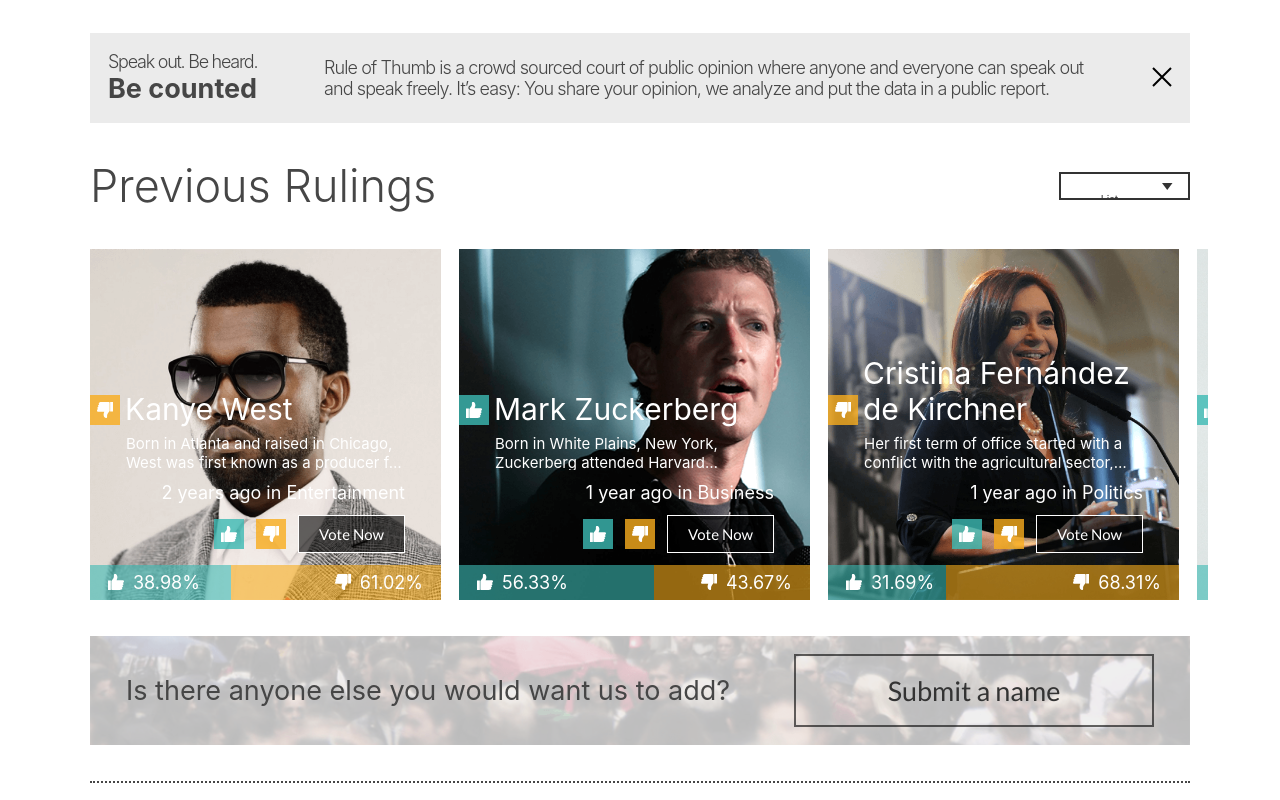
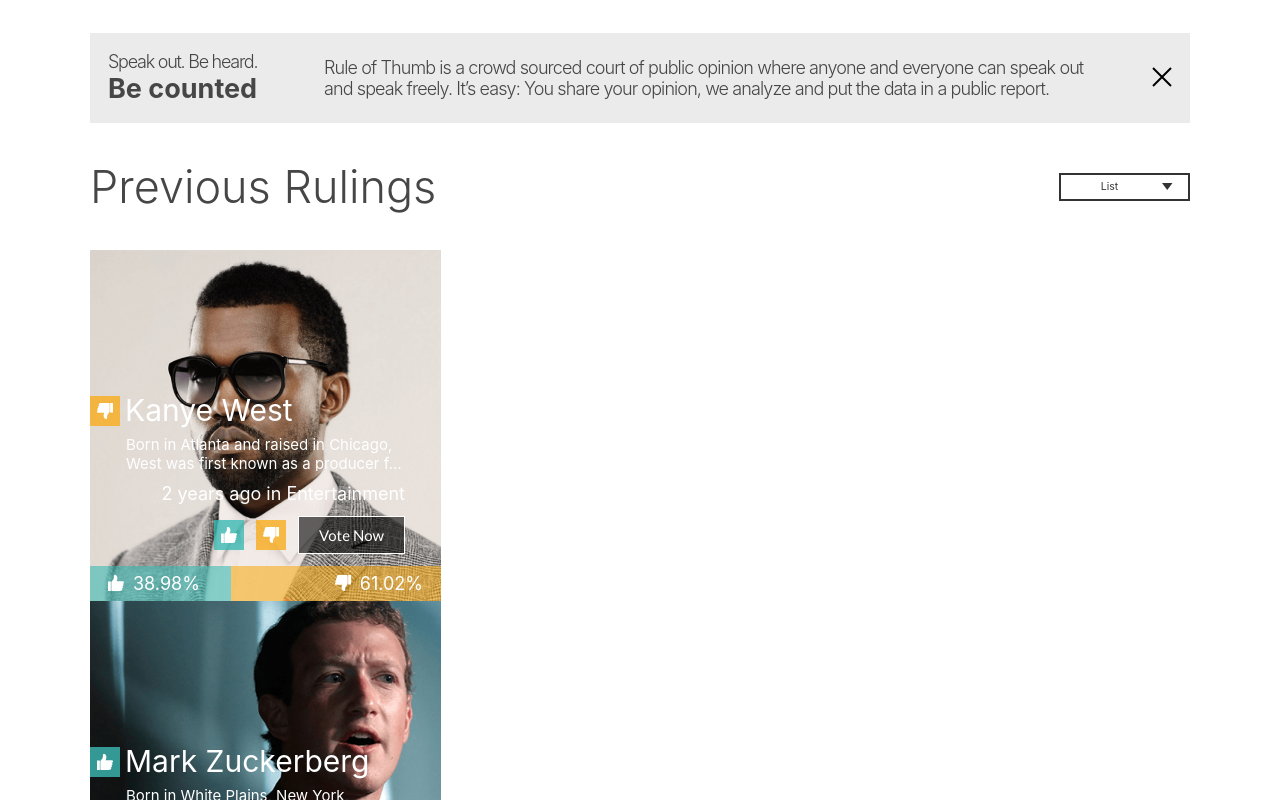
Before and after one commit to dannydj/rule-of-thumb, a React (Create React App) app: page / in a window 1280 px wide. Shown: the part 703-1503 px from the top of the page. Built offline with nearby package versions, Linux system fonts and the light colour scheme.

Commit message:
Using styled components in CardContainer

```diff
--- a/src/components/CardsContainer/index.tsx
+++ b/src/components/CardsContainer/index.tsx
@@ -4,7 +4,7 @@
 import useLocalStorage from '../../hooks/useLocalStorage'
 import Character from '../../types/Character'
 import Card from '../Card'
-import './styles.css'
+import { Container, TopContent } from './styles'
 
 export default function CardsContainer(): JSX.Element {
   const { currentCharacters } = useLocalStorage()
@@ -16,8 +16,8 @@
 
   return (
     <div>
-      <div className="title">
-        <div>Previous Rulings</div>
+      <TopContent>
+        <div className="title">Previous Rulings</div>
         <Select
           options={options}
           value={find(options, option => option.value === selectedView)}
@@ -26,12 +26,12 @@
           classNamePrefix="select"
           isSearchable={false}
         />
-      </div>
-      <div className="container">
+      </TopContent>
+      <Container>
         {map(currentCharacters, (character: Character, index: number) => (
           <Card key={index} character={character} />
         ))}
-      </div>
+      </Container>
     </div>
   )
 }
--- a/src/components/CardsContainer/styles.css
+++ /dev/null
@@ -1,122 +0,0 @@
-.title {
-  color: #464646;
-  font-weight: 300;
-  font-size: 24px;
-  line-height: 29px;
-  padding-bottom: 24px;
-}
-
-.title .selector {
-  display: none;
-}
-
-.container {
-  display: flex;
-  flex-direction: row;
-  align-items: center;
-  justify-content: space-between;
-  overflow-x: auto;
-  flex-wrap: nowrap;
-  margin-left: -1rem;
-  margin-right: -1rem;
-  padding-left: 1rem;
-  padding-right: 1rem;
-  -webkit-overflow-scrolling: touch;
-}
-
-@media (min-width: 768px) {
-  .title {
-    font-size: 29px;
-    padding-bottom: 28px;
-    display: flex;
-    flex-direction: row;
-    justify-content: space-between;
-    align-items: center;
-  }
-
-  .title .select-container {
-    height: 28px;
-  }
-
-  .title .select-container .select__control {
-    display: flex;
-    flex-direction: row;
-    border: 2px solid #333333;
-    width: 131px;
-    height: 28px;
-    min-height: 28px;
-    appearance: none;
-    -webkit-appearance: none;
-    -moz-appearance: none;
-    border-radius: 0;
-    box-shadow: none;
-  }
-
-  .title .select-container .select__control .select__value-container {
-    height: 100%;
-    padding: 0;
-  }
-
-  .title .select-container .select__control .select__value-container .select__single-value {
-    font-size: 10.5px;
-    font-weight: 400;
-    height: 100%;
-    width: 93px;
-    text-align: center;
-    margin-top: -2.5px;
-  }
-
-  .title .select-container .select__control .select__indicators {
-    height: 100%;
-  }
-
-  .title .select-container .select__control .select__indicators span {
-    display: none;
-  }
-
-  .title .select-container .select__control .select__indicators .select__indicator svg {
-    display: none;
-  }
-
-  .title .select-container .select__control .select__indicators .select__indicator {
-    background: url("../../assets/img/triangle.svg") no-repeat right 0.82rem center;
-    padding: 16px;
-  }
-
-  .title .select-container .select__menu {
-    border-radius: 0;
-    margin-top: -2px;
-    margin-bottom: 0;
-    border: 2px solid #333333;
-  }
-
-  .title .select-container .select__menu .select__menu-list {
-    padding: 0;
-    overflow-y: hidden;
-  }
-
-  .title .select-container .select__menu .select__menu-list .select__option {
-    font-size: 10.5px;
-    font-weight: 400;
-    height: 28px;
-    padding: 0;
-    text-align: center;
-  }
-
-  .title .select-container .select__menu .select__menu-list .select__option:first-child {
-    border-bottom: 2px solid #333333;
-  }
-
-  .title .select-container .select__menu .select__menu-list .select__option.select__option--is-focused {
-    background-color: transparent;
-    color: #333333;
-  }
-}
-
-@media (min-width: 1100px) {
-  .title {
-    font-size: 45px;
-    line-height: 54px;
-    padding-bottom: 36px;
-  }
-}
--- /dev/null
+++ b/src/components/CardsContainer/styles.ts
@@ -0,0 +1,136 @@
+import styled from 'styled-components'
+import { triangle } from '../../assets/img'
+import media from '../../helpers/media'
+
+export const TopContent = styled.div`
+  padding-bottom: 24px;
+  ${media.md} {
+    display: flex;
+    padding-bottom: 28px;
+    flex-direction: row;
+    justify-content: space-between;
+    align-items: center;
+  }
+  ${media.lg} {
+    padding-bottom: 36px;
+  }
+
+  .title {
+    color: #464646;
+    font-weight: 300;
+    font-size: 24px;
+    ${media.md} {
+      font-size: 29px;
+    }
+    ${media.lg} {
+      font-size: 45px;
+    }
+  }
+
+  .select-container {
+    display: none;
+    ${media.md} {
+      display: block;
+      height: 28px;
+
+      .select__control {
+        display: flex;
+        flex-direction: row;
+        border: 2px solid #333333;
+        border-radius: 0;
+        width: 131px;
+        height: 28px;
+        min-height: 28px;
+        appearance: none;
+        -webkit-appearance: none;
+        -moz-appearance: none;
+        box-shadow: none;
+
+        .select__value-container {
+          height: 100%;
+          padding: 0;
+
+          .select__single-value {
+            font-size: 10.5px;
+            font-weight: 400;
+            width: 93px;
+            display: flex;
+            justify-content: center;
+            align-items: center;
+          }
+        }
+
+        .select__indicators {
+          height: 100%;
+
+          span {
+            display: none;
+          }
+
+          .select__indicator {
+            background: url(${triangle}) no-repeat right 0.82rem center;
+            padding: 16px;
+
+            svg {
+              display: none;
+            }
+          }
+        }
+      }
+
+      .select__menu {
+        border-radius: 0;
+        margin-top: -2px;
+        margin-bottom: 0;
+        border: 2px solid #333333;
+
+        .select__menu-list {
+          padding: 0;
+          overflow-y: hidden;
+
+          .select__option {
+            font-size: 10.5px;
+            font-weight: 400;
+            height: 28px;
+            padding: 0;
+            display: flex;
+            justify-content: center;
+            align-items: center;
+
+            &:first-child {
+              border-bottom: 2px solid #333333;
+            }
+
+            &.select__option--is-focused {
+              background-color: transparent;
+              color: #333333;
+            }
+          }
+        }
+      }
+    }
+  }
+`
+
+export const Container = styled.div`
+  display: flex;
+  flex-direction: row;
+  align-items: center;
+  justify-content: space-between;
+  overflow-x: auto;
+  flex-wrap: nowrap;
+  margin-left: -1rem;
+  margin-right: -1rem;
+  padding-left: 1rem;
+  padding-right: 1rem;
+  -webkit-overflow-scrolling: touch;
+  ${media.md} {
+    flex-direction: column;
+    align-items: flex-start;
+    margin-left: 0;
+    padding-left: 0;
+    margin-right: 0;
+    padding-right: 0;
+    overflow: hidden;
+  }
+`
```
